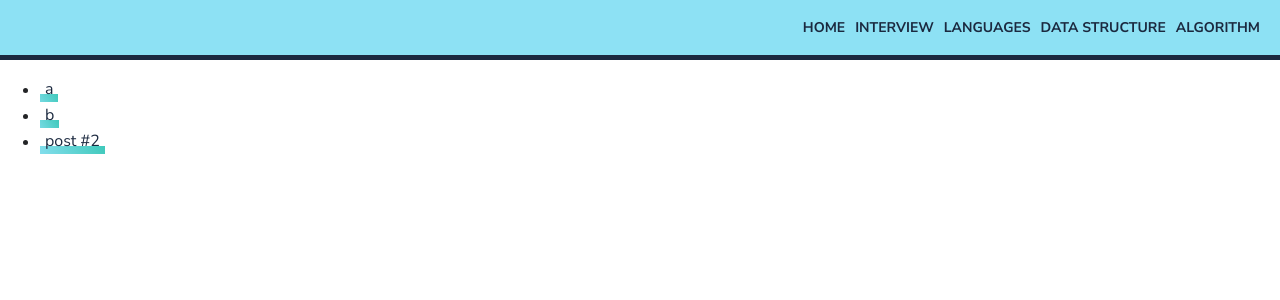
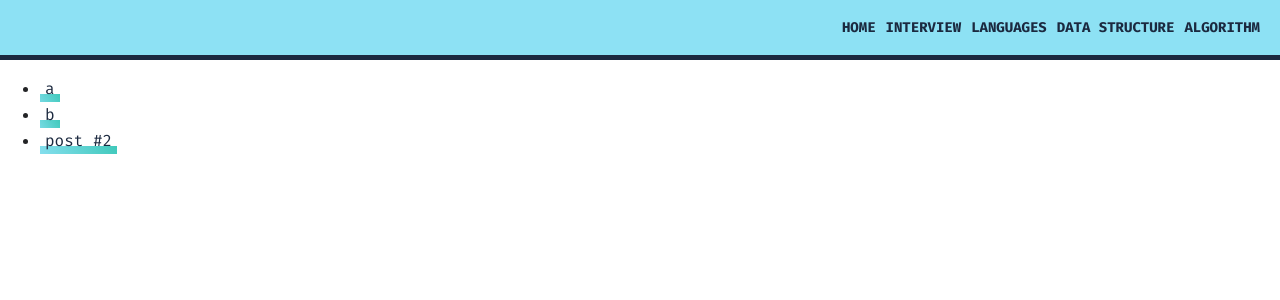
Before and after one commit to nathanqueija/website, a Next.js app: page / in a window 1280 px wide. Shown: the top 300 px of the page. Built offline with nearby package versions, Linux system fonts and the light colour scheme.

Commit message:
Update font to Fira

```diff
--- a/pages/_app.js
+++ b/pages/_app.js
@@ -13,7 +13,7 @@ const theme = {
     quaternary: '#1b293f',
     text: '#232426'
   },
-  fontFamily: "'Nunito Sans', sans-serif"
+  fontFamily: "'Fira Mono', monospace"
 };
 
 export default class MyApp extends App {
@@ -35,10 +35,10 @@ export default class MyApp extends App {
           <Head>
             <title>Nathan Queija | Software Engineer</title>
             <link
-              href="https://fonts.googleapis.com/css?family=Nunito+Sans:300,400,700&display=swap"
+              href="https://fonts.googleapis.com/css?family=Fira+Mono:400,500,700&display=swap"
               rel="stylesheet"
             />
-
+            >
             <link
               rel="apple-touch-icon"
               sizes="180x180"
```
